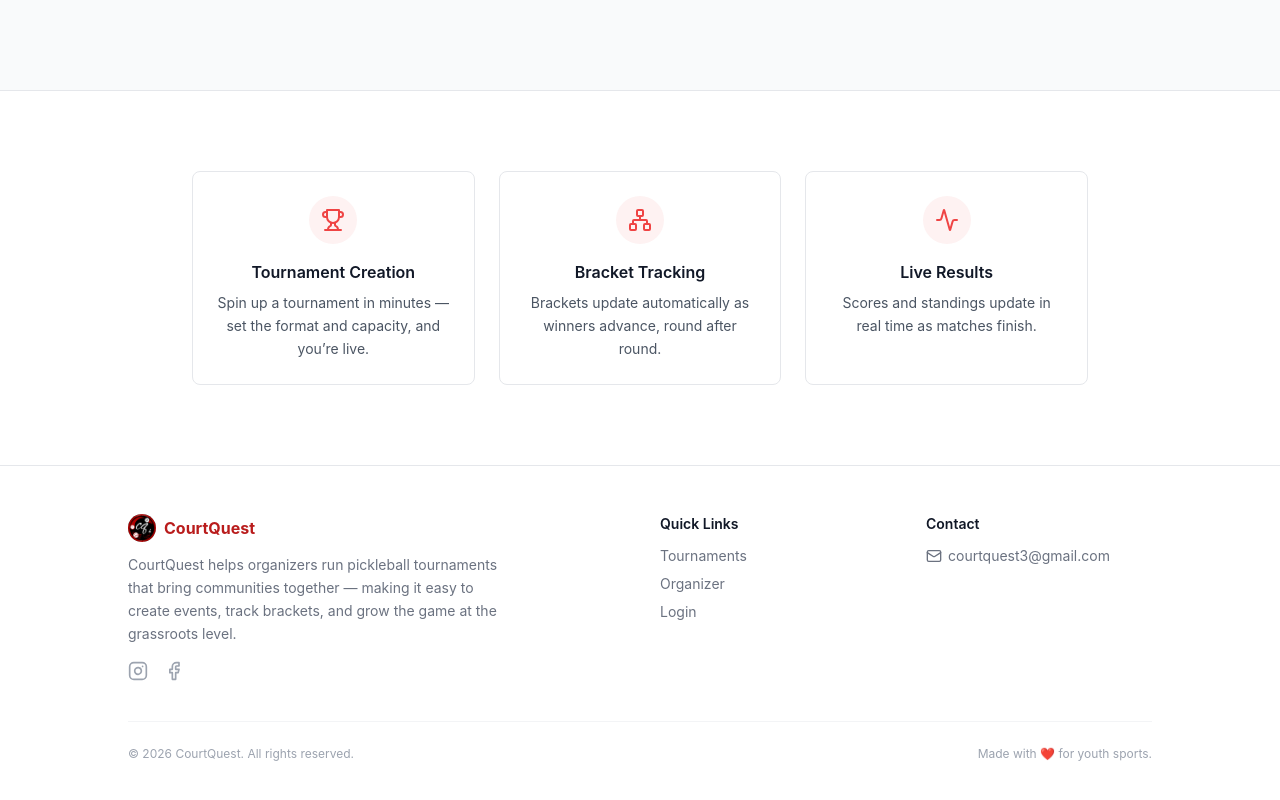
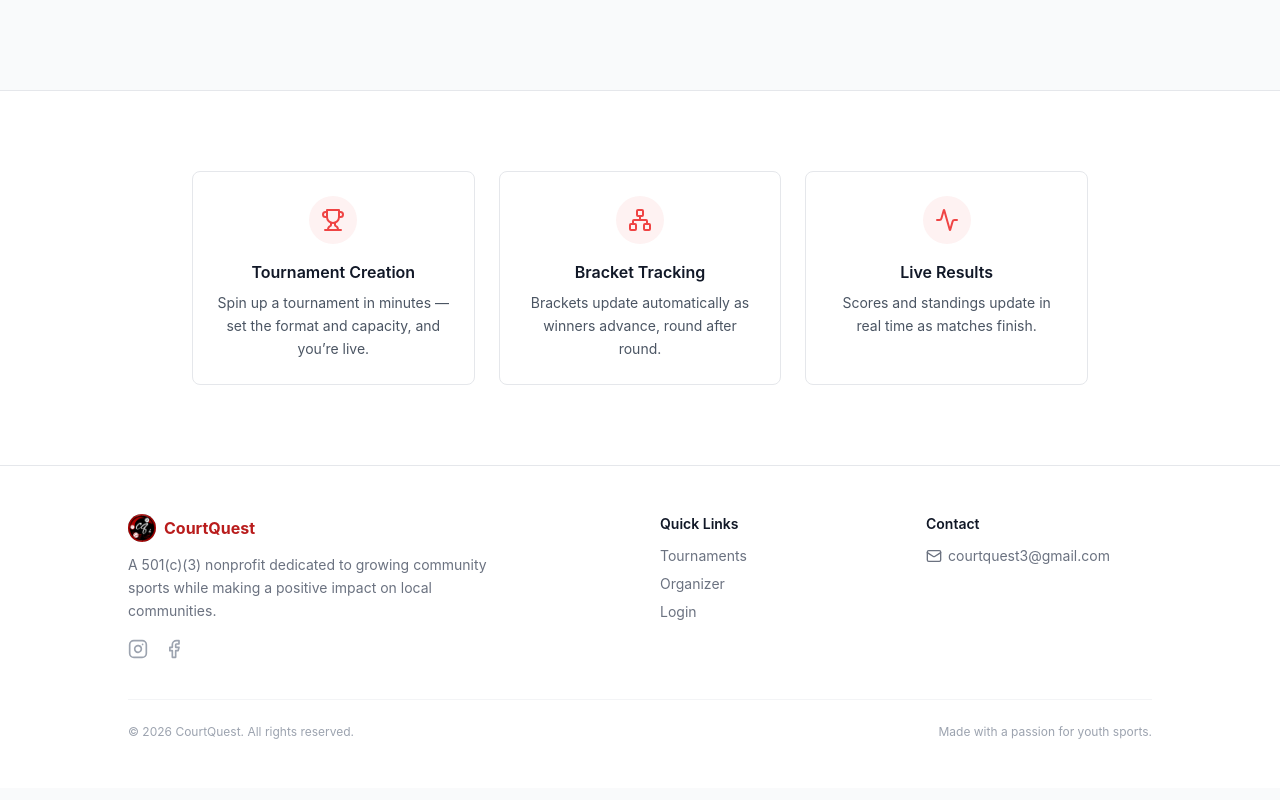
Before and after one commit to royg51/courtquest, a Next.js app: page / in a window 1280 px wide. Shown: the part 461-1261 px from the top of the page. Built offline with nearby package versions, Linux system fonts and the light colour scheme; no server answers.

Commit message:
Update Footer.tsx

```diff
--- a/components/layout/Footer.tsx
+++ b/components/layout/Footer.tsx
@@ -36,9 +36,8 @@ export default function Footer() {
               CourtQuest
             </Link>
             <p className="mt-3 max-w-sm leading-relaxed text-gray-500">
-              CourtQuest helps organizers run pickleball tournaments that bring communities
-              together — making it easy to create events, track brackets, and grow the game at
-              the grassroots level.
+              A 501(c)(3) nonprofit dedicated to growing community sports while making a positive
+              impact on local communities.
             </p>
             <div className="mt-4 flex gap-4">
               {SOCIAL_LINKS.map(({ icon: Icon, label, href }) => (
@@ -101,7 +100,7 @@ export default function Footer() {
 
         <div className="mt-10 flex flex-col items-center gap-2 border-t border-gray-100 pt-6 text-center text-xs text-gray-400 sm:flex-row sm:justify-between">
           <p>© {new Date().getFullYear()} CourtQuest. All rights reserved.</p>
-          <p>Made with ❤️ for youth sports.</p>
+          <p>Made with a passion for youth sports.</p>
         </div>
       </div>
     </footer>
```
